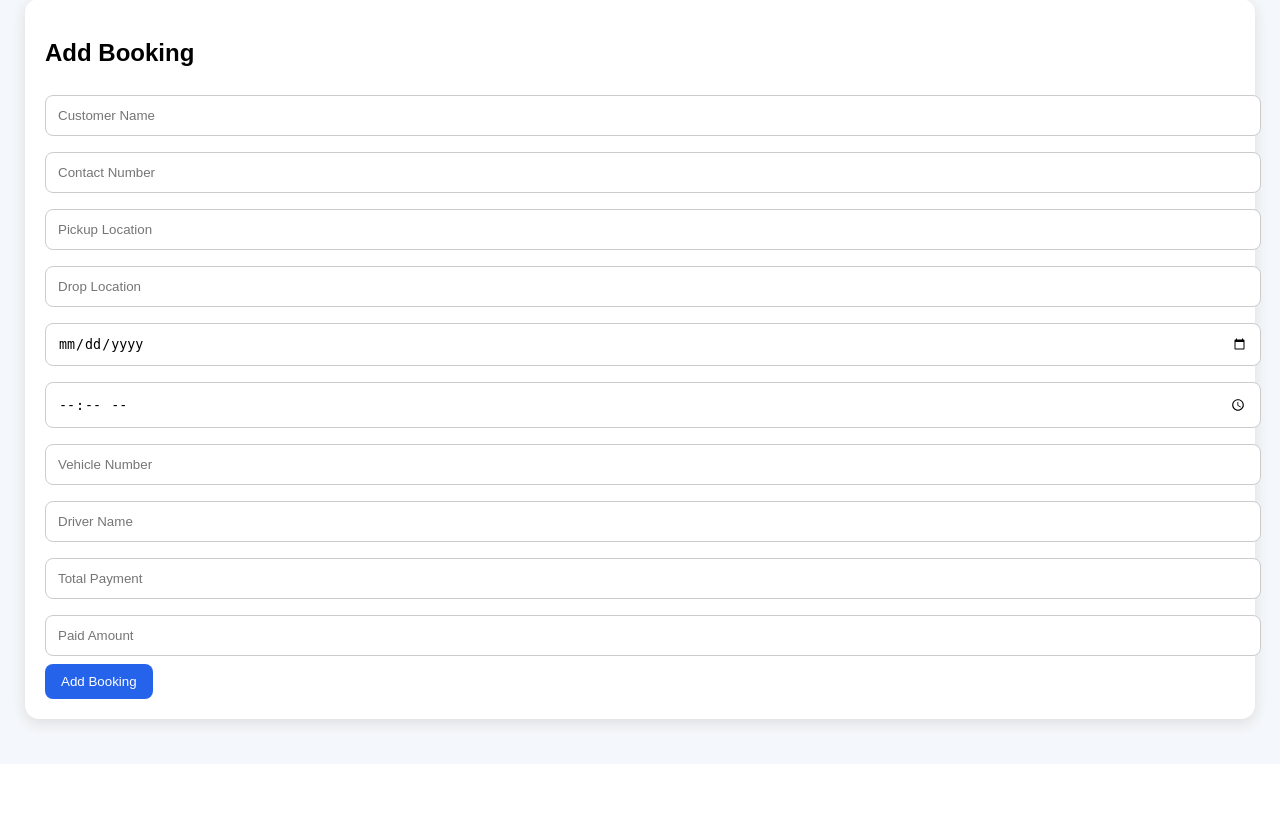
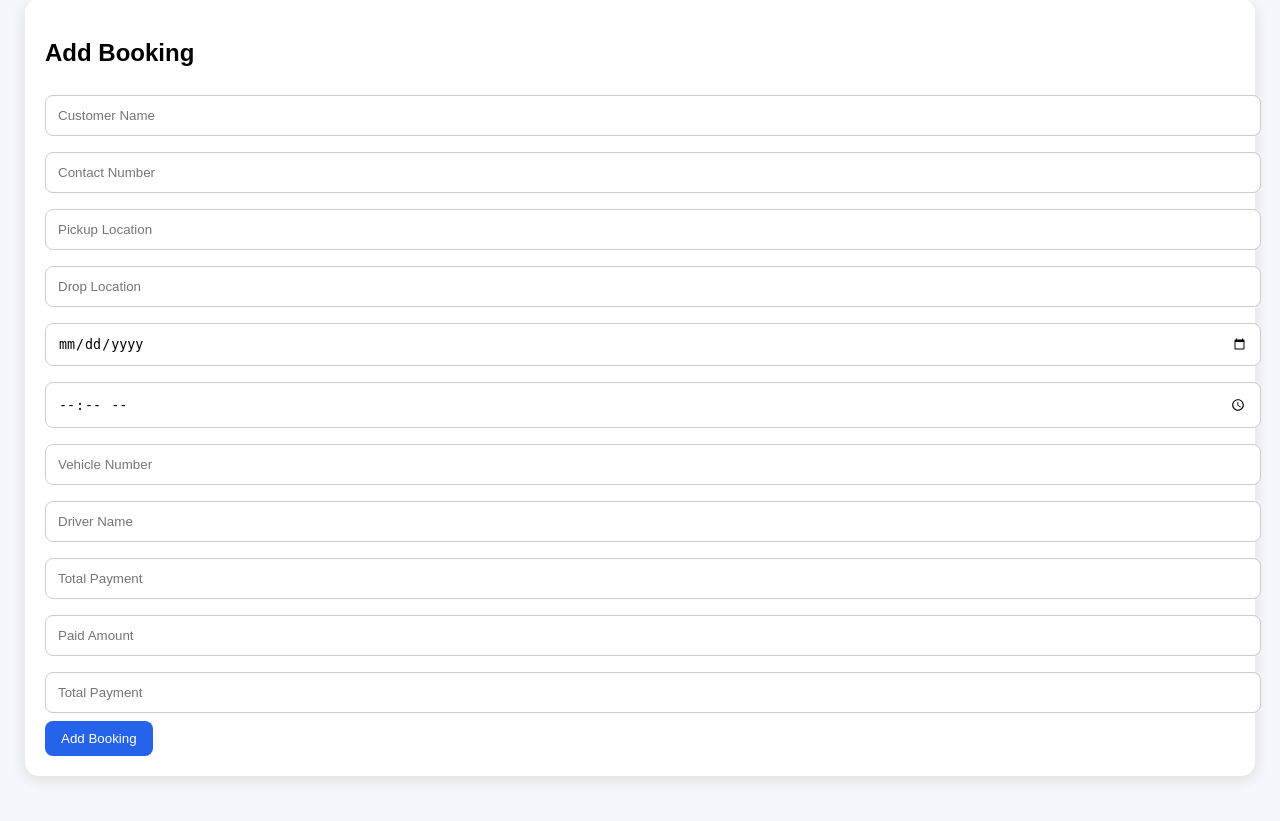
Before and after one commit to yuvrajkawde2004-stack/My-first_project, a Flask app: page /add in a window 1280 px wide. Shown: the part 80-901 px from the top of the page. Before the commit the page ends 814 px from the top, so only its background shows below. Run offline with Flask 3, Linux system fonts and the light colour scheme; the visitor is signed in with stand-in values (Sample User, id 1).

Commit message:
Update add_booking.html

```diff
--- a/templates/add_booking.html
+++ b/templates/add_booking.html
@@ -15,6 +15,7 @@
         <input name="driver_name" placeholder="Driver Name" required>
         <input type="number" name="total_payment" placeholder="Total Payment" required>
         <input type="number" name="paid_amount" placeholder="Paid Amount" required>
+        <input type="number" name="total_payment" placeholder="Total Payment" required>
 
         <button>Add Booking</button>
     </form>
```
